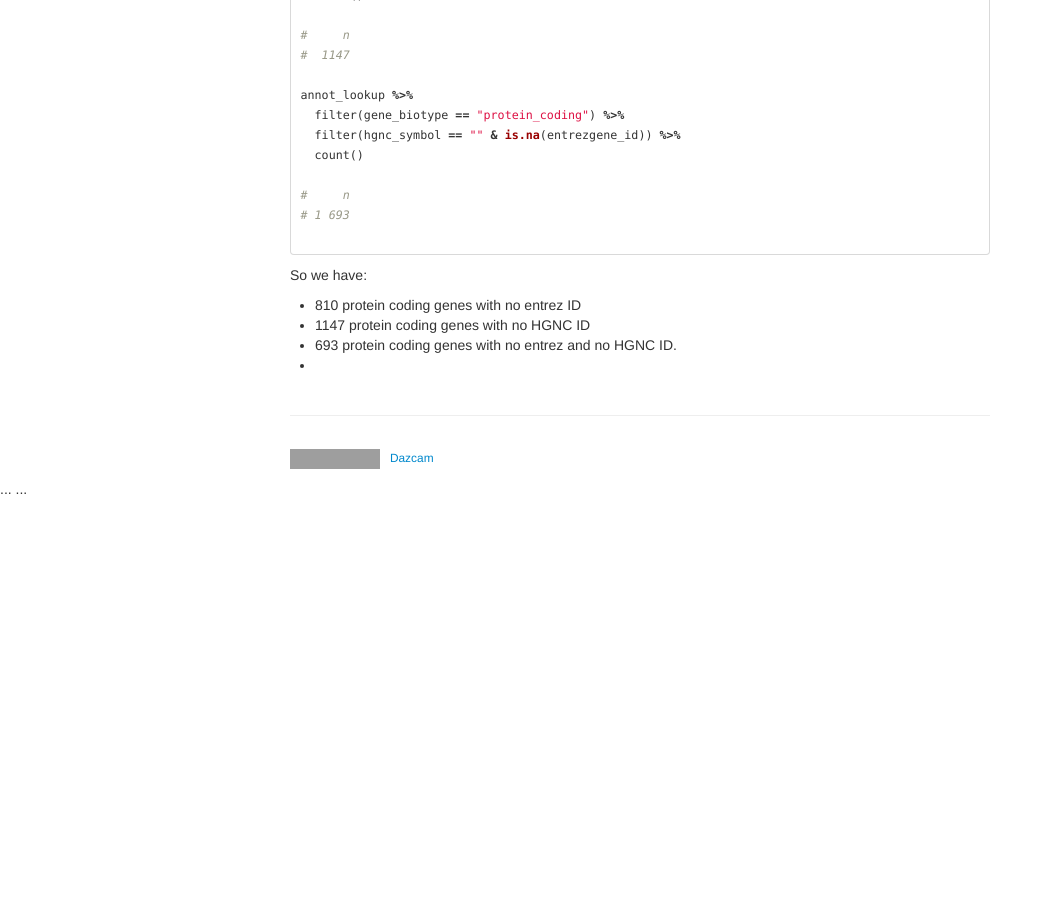
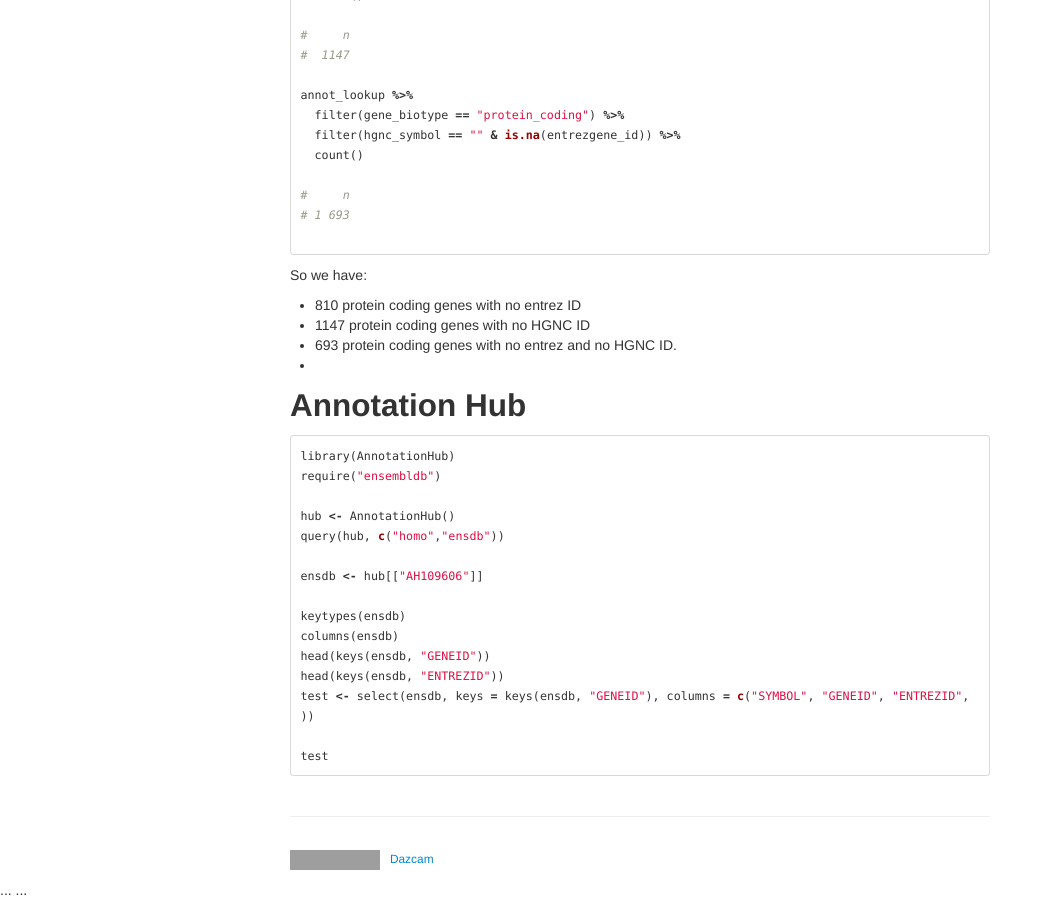
Before and after one commit to Dazcam/Bioinformatics-tutorials, a Jekyll site: the page built from pages/annotation/gene_annotation.md, in a window 1280 px wide and 900 px high, scrolled down 4308 px. Shown: the whole window, without its empty margins (0-1052 px from the left). Built offline with Jekyll 4.4.1, drawn with Linux system fonts in a browser that asks for light colours; before the commit the page ends 4807 px from its top, so only the background shows below that; grey boxes are pictures that could not be loaded.

Commit message:
Add annotation hub block

````diff
--- a/pages/annotation/gene_annotation.md
+++ b/pages/annotation/gene_annotation.md
@@ -216,3 +216,24 @@ So we have:
 - 1147 protein coding genes with no HGNC ID
 - 693 protein coding genes with no entrez and no HGNC ID.
 -
+
+
+## Annotation Hub
+
+```R
+library(AnnotationHub)
+require("ensembldb")
+
+hub <- AnnotationHub()
+query(hub, c("homo","ensdb"))
+
+ensdb <- hub[["AH109606"]]
+
+keytypes(ensdb)
+columns(ensdb)
+head(keys(ensdb, "GENEID"))
+head(keys(ensdb, "ENTREZID"))
+test <- select(ensdb, keys = keys(ensdb, "GENEID"), columns = c("SYMBOL", "GENEID", "ENTREZID", ))
+
+test
+```
````
